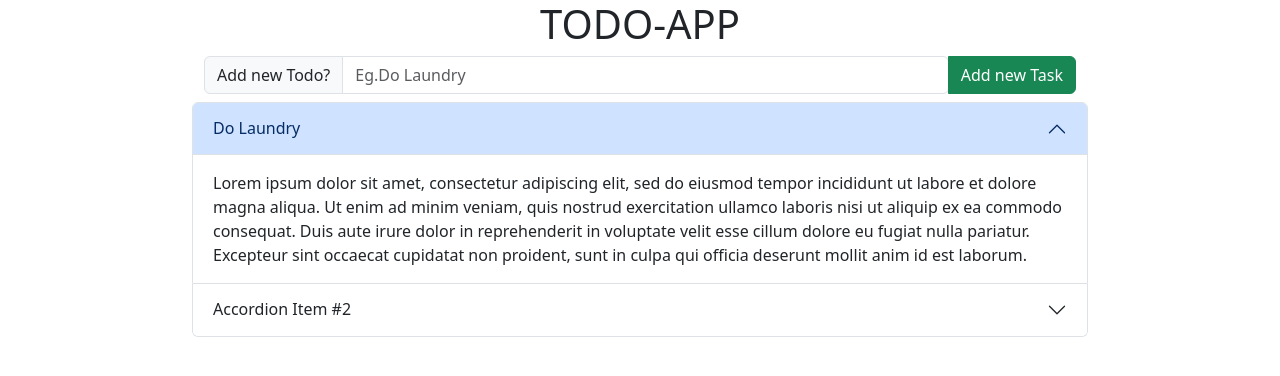
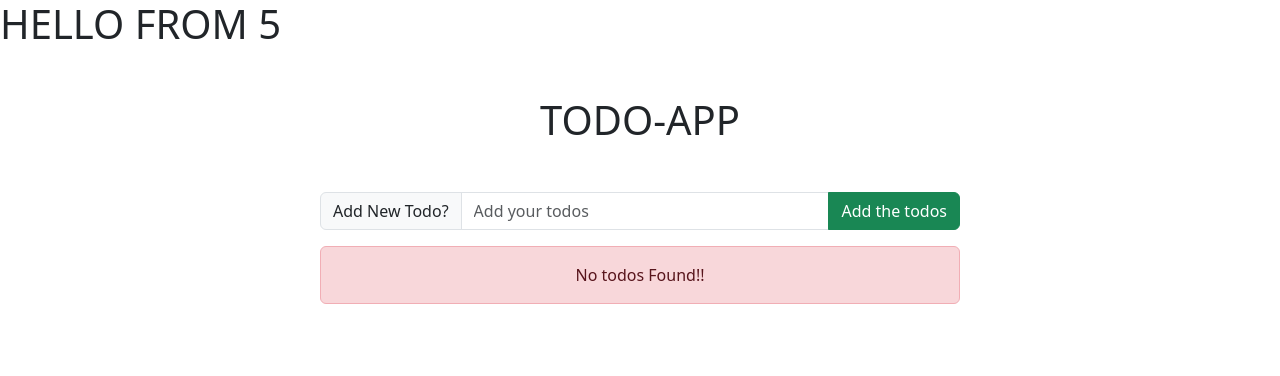
Before and after one commit to bikashjr/todo-list, a React (Create React App) app in the folder client/: page / in a window 1280 px wide. Shown: the top 376 px of the page. Built offline with nearby package versions, Linux system fonts and the light colour scheme.

Commit message:
added effects and some ui

```diff
--- /dev/null
+++ b/client/src/Addtasks.js
@@ -0,0 +1,19 @@
+import Form from 'react-bootstrap/Form';
+import InputGroup from 'react-bootstrap/InputGroup';
+import Button from 'react-bootstrap/Button';
+
+const Addtasks = ({label,buttonName,placeholder}) => {
+    return (
+        <div className='w-50 mx-auto'>
+        <InputGroup className="mb-3">
+            <InputGroup.Text>{ label ||  'Label'}</InputGroup.Text>
+            <Form.Control placeholder={placeholder||"placeholder"}/>
+            <Button variant="success">Add the todos</Button>
+        </InputGroup>
+    </div>
+    );
+}
+
+
+
+export default Addtasks;
--- /dev/null
+++ b/client/src/Alert.js
@@ -0,0 +1,14 @@
+import React from 'react';
+import Alert from 'react-bootstrap/Alert';
+
+const CAlert = ({ variant,message}) => {
+    console.log(message);
+    return (
+        <div className='text-center'>
+        <Alert className='w-50 mx-auto' variant={variant}>{message}</Alert>
+        </div>
+    )
+}
+
+
+export default CAlert;
--- a/client/src/App.js
+++ b/client/src/App.js
@@ -1,16 +1,29 @@
-import "bootstrap/dist/css/bootstrap.min.css";
-// import Button from 'react-bootstrap/Button';
-import Title from "./Title.js"
-import Input from "./Input.js";
+import {useEffect,useState} from 'react';
+
+const App = () => {
+    const [count,setCount]=useState(0)
+
+    useEffect(()=>{
+        setTimeout(()=>{
+            setCount((count +1)
+            );
+        },1000)
+    })
+
+    useEffect(()=>{
+        let isMounted =false;
+        const fetchData=()=>{
+            isMounted=true
+        }
+        return ()=>{
+            isMounted=false
+        }
+    })
+    return (
+
+        <h1>HELLO FROM {count}</h1>
+    )
+}
 
 
-function App() {
-  return (
-    <>
-      <Title heading="TODO-APP"/>
-      <Input/>
-    </>
-  );
-}
-
 export default App;
--- a/client/src/Input.js
+++ /dev/null
@@ -1,55 +0,0 @@
-import {Button}  from "react-bootstrap";
-import React from "react";
-import Form from 'react-bootstrap/Form';
-import InputGroup from 'react-bootstrap/InputGroup';
-import Container from "react-bootstrap/Container";
-import Row from "react-bootstrap/Row";
-import Col from "react-bootstrap/Col";
-import Accordion from 'react-bootstrap/Accordion';
-
-
-const btn = () => {
-  return (
-    <div>
-        <Container style={{width:'70%'}}>
-      <Row>
-    <InputGroup hasValidation>
-      <InputGroup.Text>Add new Todo?</InputGroup.Text>
-      <Form.Control type="text" placeholder="Eg.Do Laundry"   />
-      <Button variant="success">Add new Task</Button>
-    </InputGroup>
-    </Row>
-    </Container>
-    <Accordion defaultActiveKey="0" style={{width:'70%'}} className="mx-auto my-2">
-      <Accordion.Item eventKey="0">
-        <Accordion.Header>Do Laundry
-        </Accordion.Header>
-        <Accordion.Body>
-          Lorem ipsum dolor sit amet, consectetur adipiscing elit, sed do
-          eiusmod tempor incididunt ut labore et dolore magna aliqua. Ut enim ad
-          minim veniam, quis nostrud exercitation ullamco laboris nisi ut
-          aliquip ex ea commodo consequat. Duis aute irure dolor in
-          reprehenderit in voluptate velit esse cillum dolore eu fugiat nulla
-          pariatur. Excepteur sint occaecat cupidatat non proident, sunt in
-          culpa qui officia deserunt mollit anim id est laborum.
-        </Accordion.Body>
-      </Accordion.Item>
-      <Accordion.Item eventKey="1">
-        <Accordion.Header>Accordion Item #2</Accordion.Header>
-        <Accordion.Body>
-          Lorem ipsum dolor sit amet, consectetur adipiscing elit, sed do
-          eiusmod tempor incididunt ut labore et dolore magna aliqua. Ut enim ad
-          minim veniam, quis nostrud exercitation ullamco laboris nisi ut
-          aliquip ex ea commodo consequat. Duis aute irure dolor in
-          reprehenderit in voluptate velit esse cillum dolore eu fugiat nulla
-          pariatur. Excepteur sint occaecat cupidatat non proident, sunt in
-          culpa qui officia deserunt mollit anim id est laborum.
-        </Accordion.Body>
-      </Accordion.Item>
-    </Accordion>
-
-    </div>
-  );
-};
-
-export default btn;
--- a/client/src/Title.js
+++ b/client/src/Title.js
@@ -1,15 +1,11 @@
-import Container from "react-bootstrap/Container";
-import Row from "react-bootstrap/Row";
-import Col from "react-bootstrap/Col";
-import React from "react";
-function Title({heading}) {
-  return (
-    <Container>
-      <Row>
-        <Col sm className="text-center" ><h1>{heading}</h1></Col>
-      </Row>
-    </Container>
-  );
+import React from 'react';
+
+
+
+const Title = ({title}) => {
+    return (
+        <div> <h1 className='text-center my-5'>{title}</h1></div>
+    )
 }
 
-export default Title;
+export default Title
--- a/client/src/index.js
+++ b/client/src/index.js
@@ -1,10 +1,18 @@
 import React from 'react';
+import 'bootstrap/dist/css/bootstrap.min.css';
 import ReactDOM from 'react-dom/client';
 import App from './App';
+import Title from './Title';
+import Addtasks from './Addtasks';
+import CAlert from './Alert';
+
 
 const root = ReactDOM.createRoot(document.getElementById('root'));
 root.render(
   <React.StrictMode>
     <App />
+    <Title title="TODO-APP"/>
+    <Addtasks label="Add New Todo?" placeholder="Add your todos"/>
+    <CAlert variant='danger' message="No todos Found!!"/>
   </React.StrictMode>
 );
```
Also changed, not shown: client/src/Button.js (deleted, +0 -8 lines), client/src/Goal.js (added).
